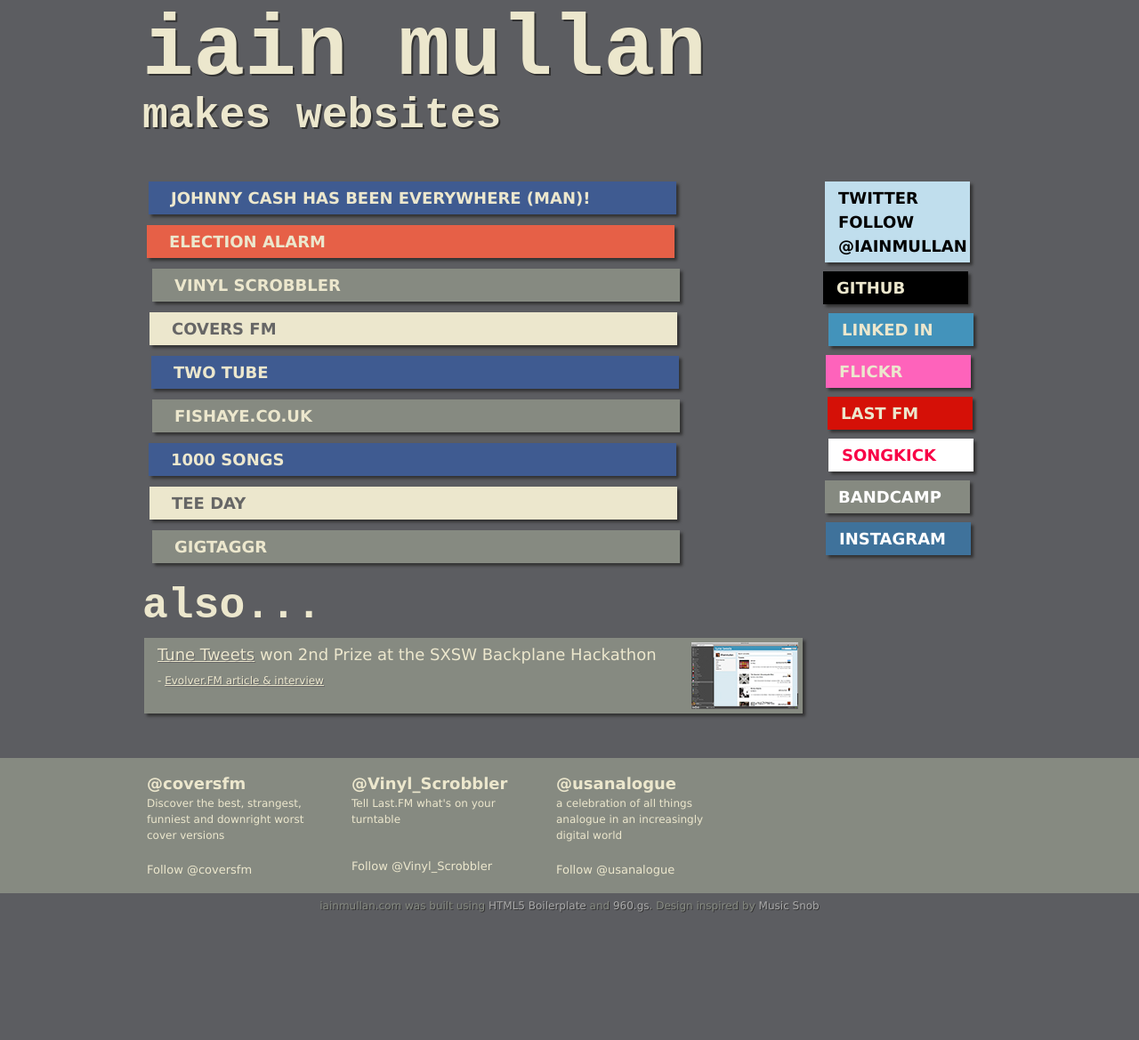
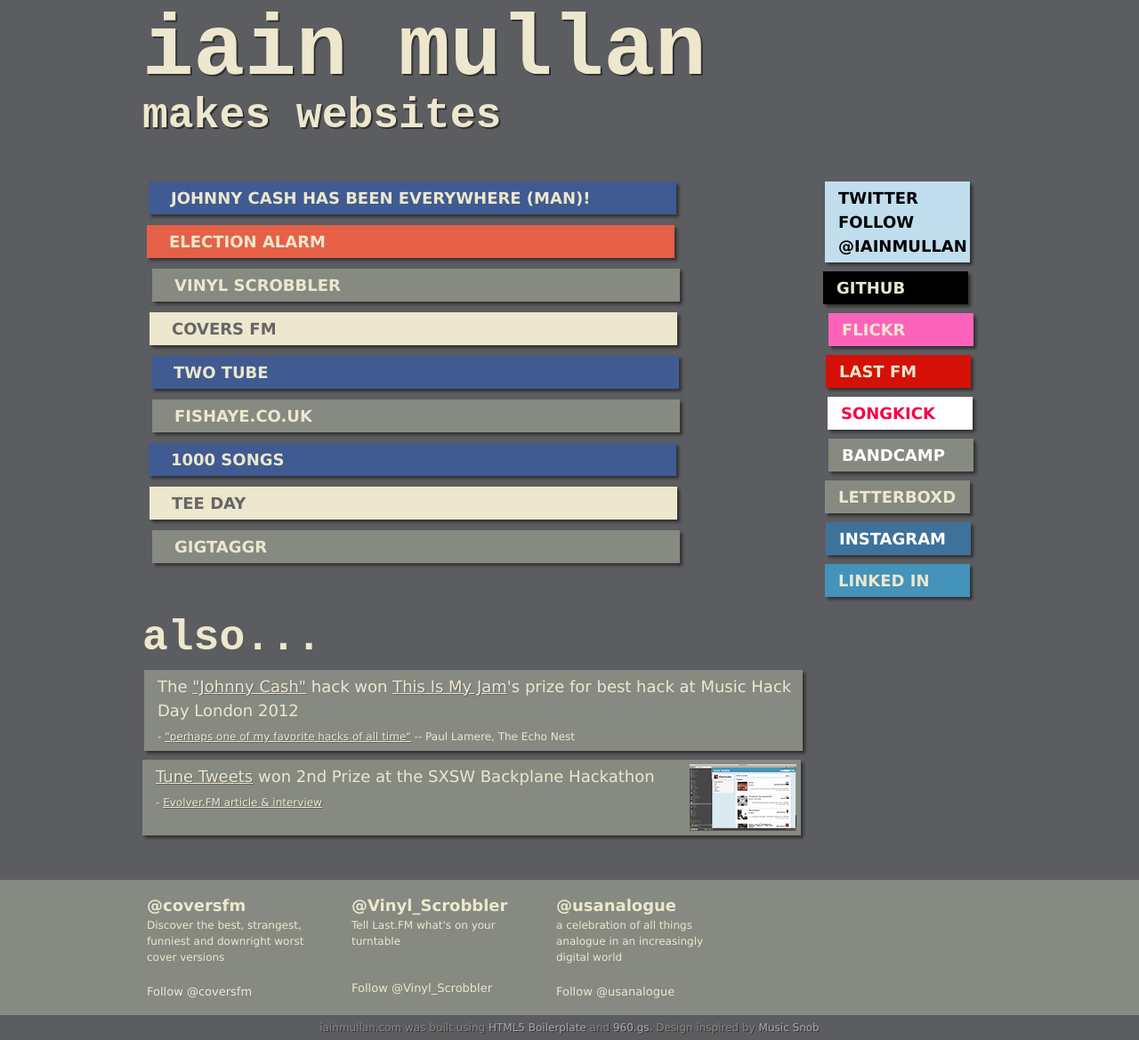
Before and after one commit to iainmullan/iainmullan.com, a plain HTML site: page index.html in a window 1280 px wide. Shown: the whole page at 89% size. Before the commit the page ends 1032 px from the top, so only its background shows below. Drawn offline with nearby package versions, Linux system fonts and the light colour scheme.

Commit message:
added letterboxd and JC brag

```diff
--- a/index.html
+++ b/index.html
@@ -64,9 +64,6 @@
 			<li class="github">
 				<a href="http://github.com/iainmullan">Github</a>
 			</li>
-		<li class="linkedin">
-			<a href="http://www.linkedin.com/in/iainmullan">Linked In</a>
-		</li>
 			<li class="flickr">
 				<a href="http://flickr.com/photos/ebotunes">Flickr</a>
 			</li>
@@ -79,8 +76,17 @@
 			<li class="bandcamp">
 				<a href="http://bandcamp.com/iainmullan">Bandcamp</a>
 			</li>
+			<li class="letterboxd">
+				<a href="http://letterboxd.com/iainmullan">Letterboxd</a>
+			</li>
 			<li class="instagram">
 				<a href="http://instagram.com/iainmullan">Instagram</a>
+			</li>
+		</ul>
+
+		<ul class="stack">
+			<li class="linkedin">
+				<a href="http://www.linkedin.com/in/iainmullan">Linked In</a>
 			</li>
 		</ul>
 	</div>
@@ -92,6 +98,12 @@
 		<h2>also...</h2>
 
 		<ul class="stack news">
+			<li>
+				The <a href="http://www.iainmullan.com/johnny-cash/" target="_blank">"Johnny Cash"</a> hack won <a href="http://thisismyjam.com">This Is My Jam</a>'s prize for best hack at Music Hack Day London 2012
+				<br/>
+				<span class="small"> - <a href="http://musicmachinery.com/2012/11/21/johnny-cash-has-been-everywhere-man/" target="_blank">"perhaps one of my favorite hacks of all time"</a> -- Paul Lamere, The Echo Nest</span>
+				<br class="clear"/>
+			</li>
 			<li>
 				<a class="image fancybox" href="/content/images/tunetweets.jpg" target="_blank"><img src="/content/images/tunetweets_small.jpg" alt="Tune Tweets Screenshot" /></a>
 				<a href="https://github.com/iainmullan/tune-tweets">Tune Tweets</a> won 2nd Prize at the SXSW Backplane Hackathon
```
Lines whose indentation alone changed are shown as unchanged.
